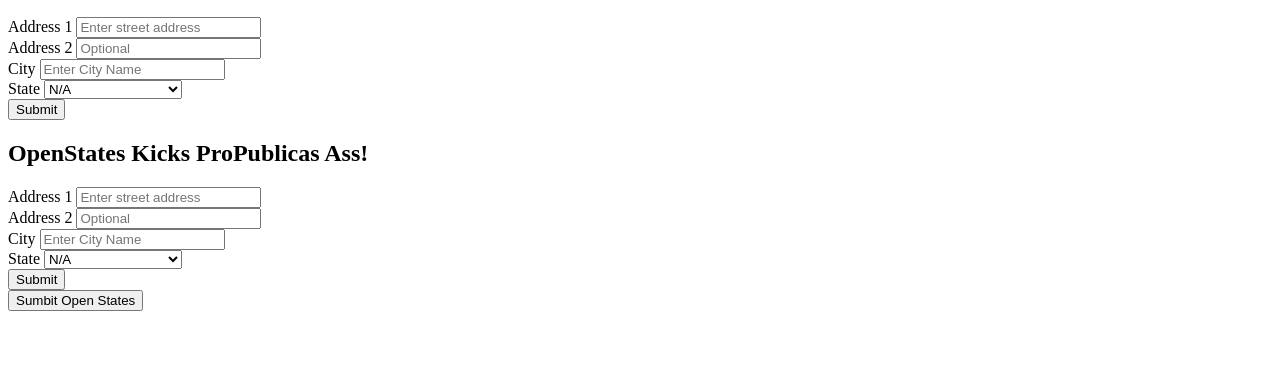
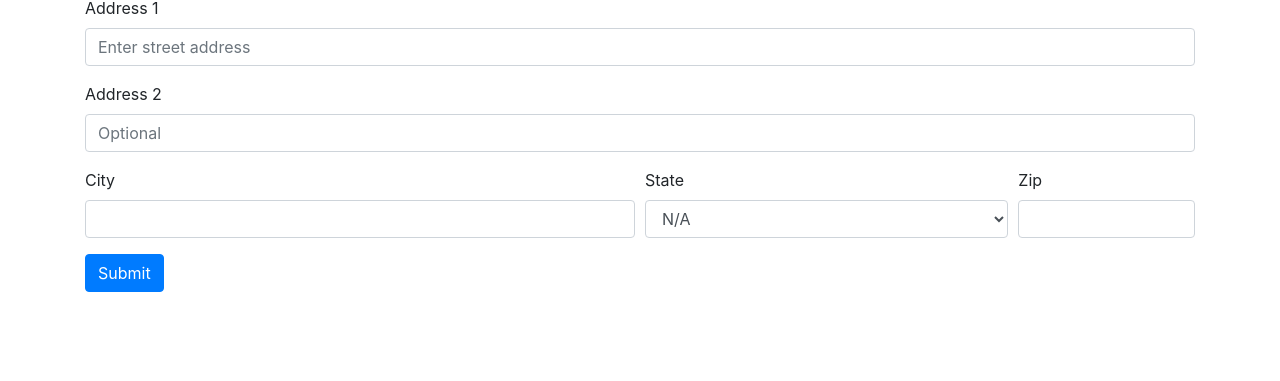
Before and after one commit to aotolbert/aristotles_apostles, a plain HTML site: page index.html in a window 1280 px wide. Shown: the part 50-431 px from the top of the page. Drawn offline with nearby package versions, Linux system fonts and the light colour scheme.

Commit message:
added bootstrap and functioning dumpdivs (state only)

```diff
--- a/index.html
+++ b/index.html
@@ -4,28 +4,31 @@
     <meta charset="UTF-8">
     <meta name="viewport" content="width=device-width, initial-scale=1.0">
     <meta http-equiv="X-UA-Compatible" content="ie=edge">
-    <title>Whos' your Government?</title>
+    <title>Who's your Government?</title>
+    <link rel="stylesheet" href="https://stackpath.bootstrapcdn.com/bootstrap/4.1.3/css/bootstrap.min.css" integrity="sha384-MCw98/SFnGE8fJT3GXwEOngsV7Zt27NXFoaoApmYm81iuXoPkFOJwJ8ERdknLPMO" crossorigin="anonymous">
+
 </head>
 <body>
         <div class="container">
                 <div class="row">
                     <h2>ProPublica Rocks!</h2>
                     <div class="col-sm-12">
-                        <form>
+                        <form class="mb-5">
                             <div class="form-group">
-                              <label for="exampleInputEmail1">Address 1</label>
-                              <input type="text" class="form-control" id="exampleInputEmail1" aria-describedby="emailHelp" placeholder="Enter street address">
+                              <label for="ppaddressline1">Address 1</label>
+                              <input type="text" class="form-control" id="ppaddressline1" placeholder="Enter street address">
                             </div>
                             <div class="form-group">
-                              <label for="exampleInputPassword1">Address 2</label>
-                              <input type="text" class="form-control" id="exampleInputPassword1" placeholder="Optional">
+                              <label for="ppaddressline2">Address 2</label>
+                              <input type="text" class="form-control" id="ppaddressline2" placeholder="Optional">
                             </div>
-                            <div class="form-group">
-                                <label for="exampleInputPassword1">City</label>
-                                <input type="text" class="form-control" id="exampleInputPassword1" placeholder="Enter City Name">
+                            <div class="form-row">
+                                    <div class="form-group col-md-6">
+                                      <label for="ppinputCity">City</label>
+                                      <input type="text" class="form-control" id="ppinputCity">
                                     </div>
-                            <div class="form-group">
-                                <label for="exampleInputPassword1">State</label>
+                                    <div class="form-group col-sm-4">
+                                            <label for="ppstates">State</label>
                                             <select class="form-control" id="ppstates">
                                                     <option value="">N/A</option>
                                                     <option value="AL">Alabama</option>
@@ -82,31 +85,42 @@
                                                     <option value="WY">Wyoming</option>
                                             </select>
                                         </div>
+                                    <div class="form-group col-md-2">
+                                      <label for="ppinputZip">Zip</label>
+                                      <input type="text" class="form-control" id="ppinputZip">
+                                    </div>
+
+                            </div>
                             <button type="submit" class="btn btn-primary" id="submitpp">Submit</button>
                         </form>
                     </div>
                 </div>
             </div>
 
+               <div class="container" id="ppdumpsite">
+
+               </div>
+
         <div class="container">
-                    <div class="row">
-                        <h2>OpenStates Kicks ProPublicas Ass!</h2>
+            <div class="row mt-5">
+                    <h2>OpenStates Kicks ProPublica's Ass!</h2>
                     <div class="col-sm-12">
-                            <form>
+                        <form class="mb-5">
                             <div class="form-group">
-                                  <label for="exampleInputEmail1">Address 1</label>
-                                  <input type="text" class="form-control" id="exampleInputEmail1" aria-describedby="emailHelp" placeholder="Enter street address">
+                              <label for="osaddressline1">Address 1</label>
+                              <input type="text" class="form-control" id="osaddressline1" placeholder="Enter street address">
                             </div>
                             <div class="form-group">
-                                  <label for="exampleInputPassword1">Address 2</label>
-                                  <input type="text" class="form-control" id="exampleInputPassword1" placeholder="Optional">
+                              <label for="osaddressline2">Address 2</label>
+                              <input type="text" class="form-control" id="osaddressline2" placeholder="Optional">
                             </div>
-                                <div class="form-group">
-                                    <label for="exampleInputPassword1">City</label>
-                                    <input type="text" class="form-control" id="exampleInputPassword1" placeholder="Enter City Name">
+                            <div class="form-row">
+                                    <div class="form-group col-md-6">
+                                      <label for="osinputCity">City</label>
+                                      <input type="text" class="form-control" id="osinputCity">
                                     </div>
-                                <div class="form-group">
-                                    <label for="exampleInputPassword1">State</label>
+                                    <div class="form-group col-sm-4">
+                                            <label for="osstates">State</label>
                                             <select class="form-control" id="osstates">
                                                     <option value="">N/A</option>
                                                     <option value="AL">Alabama</option>
@@ -163,15 +177,25 @@
                                                     <option value="WY">Wyoming</option>
                                             </select>
                                         </div>
+                                    <div class="form-group col-md-2">
+                                      <label for="osinputZip">Zip</label>
+                                      <input type="text" class="form-control" id="osinputZip">
+                                    </div>
+
+                            </div>
                             <button type="submit" class="btn btn-primary" id="submitos">Submit</button>
                         </form>
                     </div>
                 </div>
             </div>
 
+        </div>
+
+        <div class="container" id="osdumpsite">
+
+            </div>
 
 
-    <button id="submitos">Sumbit Open States</button>
 
 
 
@@ -190,13 +214,15 @@
 // var OSqueryURL = "https://cors-anywhere.herokuapp.com/https://openstates.org/api/v1/legislators/?state=nc&apikey=" + OSAPIKey;
 
 $("#submitpp").on("click", function(event) {
+    event.preventDefault();
+    $("#ppdumpsite").empty()
 
     var stateInput = ($("#ppstates").val().trim());
     var PPqueryURL = "https://api.propublica.org/congress/v1/members/senate/" + stateInput + "/current.json";
 
 
 
-    event.preventDefault();
+
 
     console.log(PPqueryURL)
 
@@ -216,15 +242,40 @@
 
           .then(function(response) {
 
-
+            var party = "";
             // Log the queryURL
             console.log(response);
             console.log(response.results);
 
-            for (i=0; i<response.results[0].members.length; i++) {
-                console.log(response.results[0].members[i].state);
+            for (i=0; i<response.results.length; i++) {
+                console.log(response.results[i]);
+                console.log("Name: " + response.results[i].name);
+                console.log("URID: " + response.results[i].id);
+                if (response.results[i].party === "D") {
+                    party = "Democrat";
+                console.log("Party: Democrat");
+                }
+                else if (response.results[i].party === "R") {
+                    party = "Republican";
+                console.log("Party: Republican");
+                }
+                else {
+                console.log("This is America you free thinking wackjob...");
+                }
 
-            }
+                console.log("Twitter Handle: " + response.results[i].twitter_id);
+                console.log("Up for re-election: " + response.results[i].next_election);
+
+
+            var newrow = $("<div>").addClass("row");
+
+            (newrow).html('<div class="col-sm-3">' + response.results[i].name + '</div><div class="col-sm-3">' + response.results[i].role + '</div><div class="col-sm-3">' + party + '</div><div class="col-sm-3">' + response.results[i].next_election + '</div>')
+
+            $("#ppdumpsite").append(newrow);
+
+            };
+
+
           });
 
 
@@ -234,16 +285,17 @@
 });
 
 $("#submitos").on("click", function() {
+    event.preventDefault();
 
-    event.preventDefault();
+    $("#osdumpsite").empty()
+
 
 var OSstateInput = $("#osstates").val().trim().toLowerCase();
 
-console.log(OSstateInput);
 
 // var OSqueryURL = "https://cors-anywhere.herokuapp.com/https://openstates.org/api/v1/legislators/?state=" + OSstateInput + "&apikey=" + OSAPIKey;
 
-var OSqueryURL = "https://cors-anywhere.herokuapp.com/https://openstates.org/api/v1/legislators/?last_name=Jones&apikey=" + OSAPIKey;
+var OSqueryURL = "https://cors-anywhere.herokuapp.com/https://openstates.org/api/v1/legislators/?state=" + OSstateInput + "&apikey=" + OSAPIKey + "&limit=9";
 
 
 
@@ -265,8 +317,38 @@
 
         // Log the queryURL
         console.log(instance);
-        console.log(OSqueryURL)
-        console.log(instance)
+        for (i=0; i<instance.length; i++) {
+                console.log(instance[i]);
+                console.log("Name: " + instance[i].full_name);
+                console.log("URID: " + instance[i].id);
+                console.log("Party: " + instance[i].party);
+
+
+                console.log("Emali: " + instance[i].email);
+                console.log("District: " + instance[i].district);
+                console.log("Office Address: " + instance[i].office_address);
+                console.log("Image REF: " + instance[i].photo_url);
+
+                var newrow = $("<div>").addClass("row");
+
+                var newimage = $("<img>");
+
+                console.log(newimage);
+
+                newimage.attr("src", instance[i].photo_url).attr("style", "width: 180px");
+
+                console.log(newimage);
+
+
+                (newrow).html('<div class="col-sm-3">' + newimage[0].outerHTML + '</div><div class="col-sm-3">' + instance[i].full_name + '</div><div class="col-sm-3">' + instance[i].party + '</div><div class="col-sm-3">District: ' + instance[i].district + '</div>')
+
+                $("#osdumpsite").append(newrow);
+
+
+
+
+            };
+          });
 
       });
 
@@ -274,7 +356,6 @@
 
 
 
-});
 
 
 
```
Lines whose indentation alone changed are shown as unchanged.
